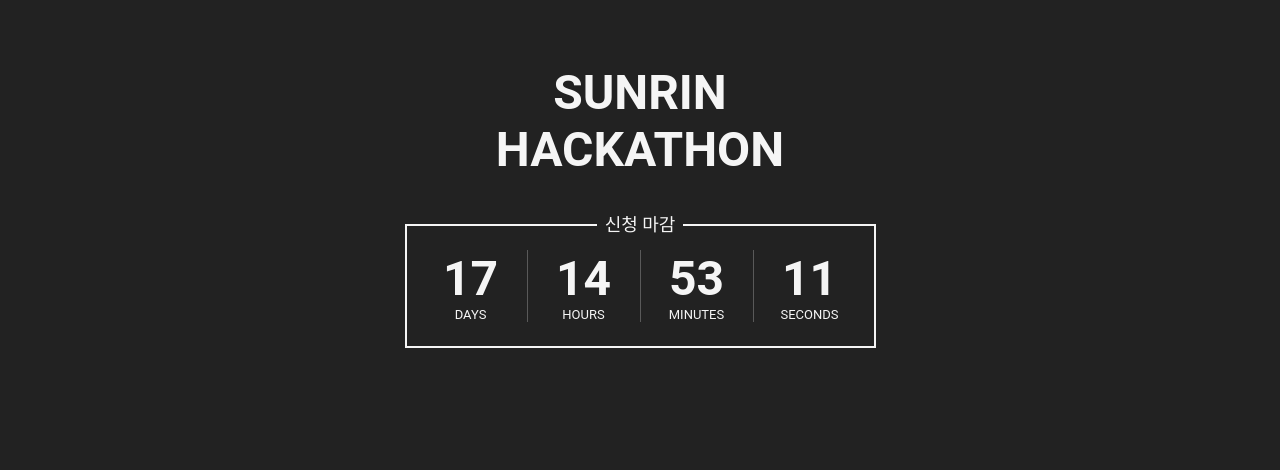
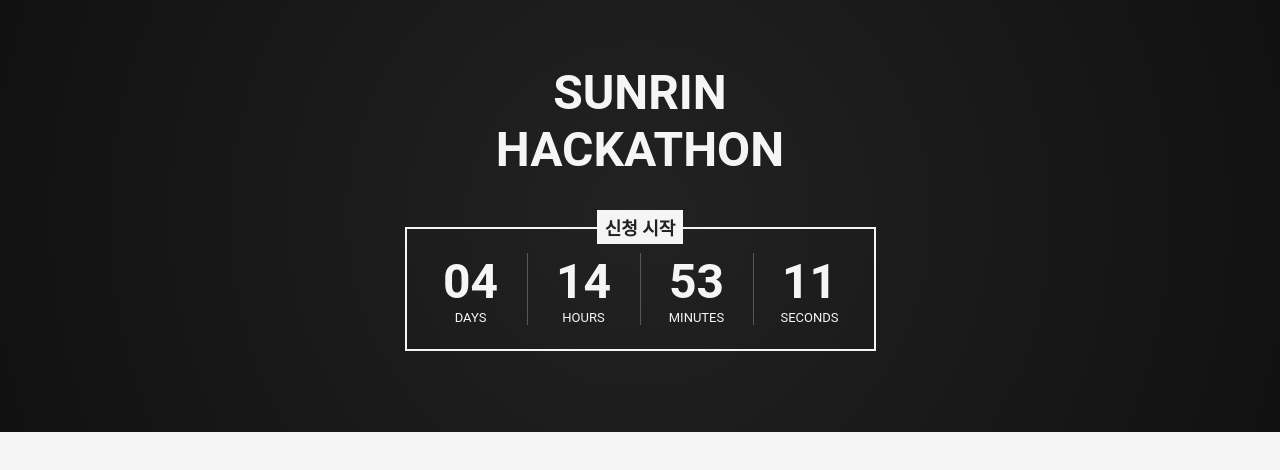
Before and after one commit to blro0319/SunrinHackathon-6th, a Vue app: page / in a window 1280 px wide. Shown: the top 470 px of the page. Built offline with nearby package versions, Linux system fonts and the light colour scheme.

Commit message:
[UPDATE] Fixed timer, Change banner styles

```diff
--- a/src/scripts/components/HackathonTimer.ts
+++ b/src/scripts/components/HackathonTimer.ts
@@ -37,7 +37,6 @@
         }
     }) private eventname!: string;
 
-    private interval!: number;
     public currentEvent!: Timestamp;
     public displayTime: Time = new Time(0, 0, 0, 0);
 
@@ -56,13 +55,14 @@
         }
     }
     mounted() {
-        this.interval = setInterval(() => {
-            let timer = this.currentEvent.date.getTime() - Date.now();
+        setInterval(() => {
+            let timer: number = this.currentEvent.date.getTime() - Date.now();
             this.displayTime = this.milisecToTimeString(timer);
         });
     }
 
     milisecToTimeString(value: number): Time {
+        value = Math.abs(value);
         let sec = Math.floor(value / 1000);
         let min = Math.floor(sec / 60);
         let hou = Math.floor(min / 60);
--- a/src/styles/App.scss
+++ b/src/styles/App.scss
@@ -38,7 +38,7 @@
 
     background-color: $base-background-color;
 
-    color: $text-color-white;
+    color: $text-color-black;
     font: {
         size: 15px;
         family: Roboto, "Helvetica Nenu", sans-serif
--- a/src/styles/AppHome.scss
+++ b/src/styles/AppHome.scss
@@ -2,6 +2,10 @@
 
 .banner {
     padding: 64px 0;
+
+    background: radial-gradient(circle at 50%, #222222, #111111);
+
+    color: $text-color-white;
 
     h1 {
         margin-bottom: 32px;
--- a/src/styles/_variable.scss
+++ b/src/styles/_variable.scss
@@ -5,5 +5,5 @@
 $text-color-white           : #f5f5f5                  !global !default;
 $text-color-white-disable   : rgba(244, 244, 244, 0.5) !global !default;
 // Base
-$base-background-color: #222222 !global !default;
+$base-background-color: #f5f5f5 !global !default;
 $base-grid-color      : #444444 !global !default;
--- a/src/styles/components/HackathonTimer.scss
+++ b/src/styles/components/HackathonTimer.scss
@@ -10,20 +10,24 @@
     .title {
         width: fit-content;
         margin: 0 auto;
-        padding: 0 8px;
+        padding: 4px 8px;
 
-        background-color: $base-background-color;
+        background-color: $text-color-white;
 
         z-index: 1;
 
-        font-size: large;
+        color: $text-color-black;
+        font: {
+            size: large;
+            weight: bold;
+        }
         text-align: center;
     }
     .timer {
         display: flex;
 
         position: relative;
-        bottom: 12px;
+        bottom: 17px;
 
         padding: {
             top: 24px;
--- a/src/views/AppHome.vue
+++ b/src/views/AppHome.vue
@@ -5,7 +5,7 @@
                 Sunrin<br>
                 Hackathon
             </h1>
-            <hackathon-timer eventname="apply-end" class="timer" />
+            <hackathon-timer eventname="apply-start" class="timer" />
         </div>
     </div>
 </template>
```
